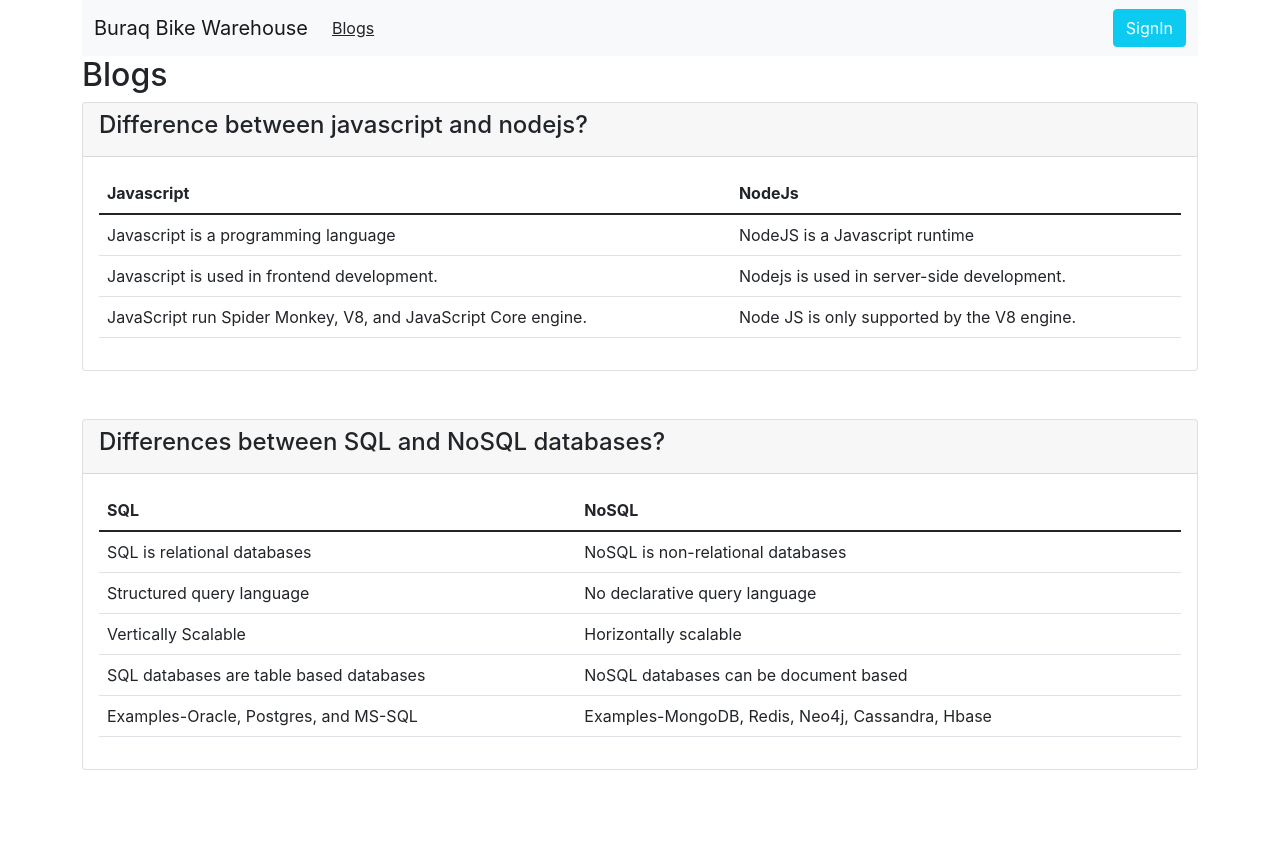
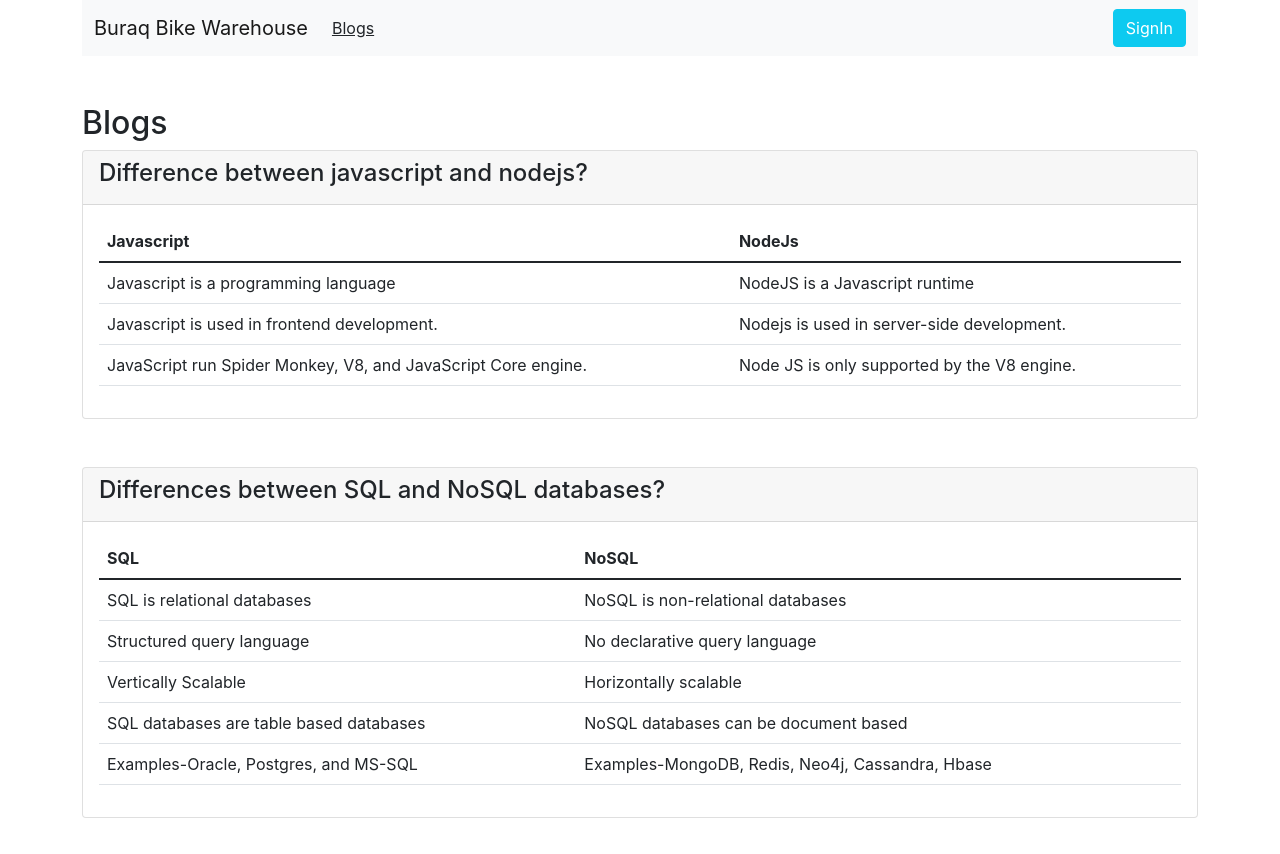
Before and after one commit to shahadat4536/warehouse-management-client-side, a React (Create React App) app: page /blogs in a window 1280 px wide. Shown: the top 854 px of the page. Before the commit the page ends 800 px from the top, so only its background shows below. Built offline with nearby package versions, Linux system fonts and the light colour scheme; no server answers.

Commit message:
reademe file add.

```diff
--- a/src/components/Blogs/Blogs.js
+++ b/src/components/Blogs/Blogs.js
@@ -3,7 +3,7 @@ import PageTitle from "../PageTitle/PageTitle";
 
 const Blogs = () => {
   return (
-    <div>
+    <div className="my-5">
       <PageTitle title="Blogs"></PageTitle>
       <h2>Blogs</h2>
       <div>
@@ -82,6 +82,9 @@ const Blogs = () => {
           </div>
         </div>
       </div>
+
+      {/* ---------------------------------------------------------------------------- */}
+      <div></div>
     </div>
   );
 };
```
Also changed, not shown: 1 other file (tests, documents, lock files or other folders).
